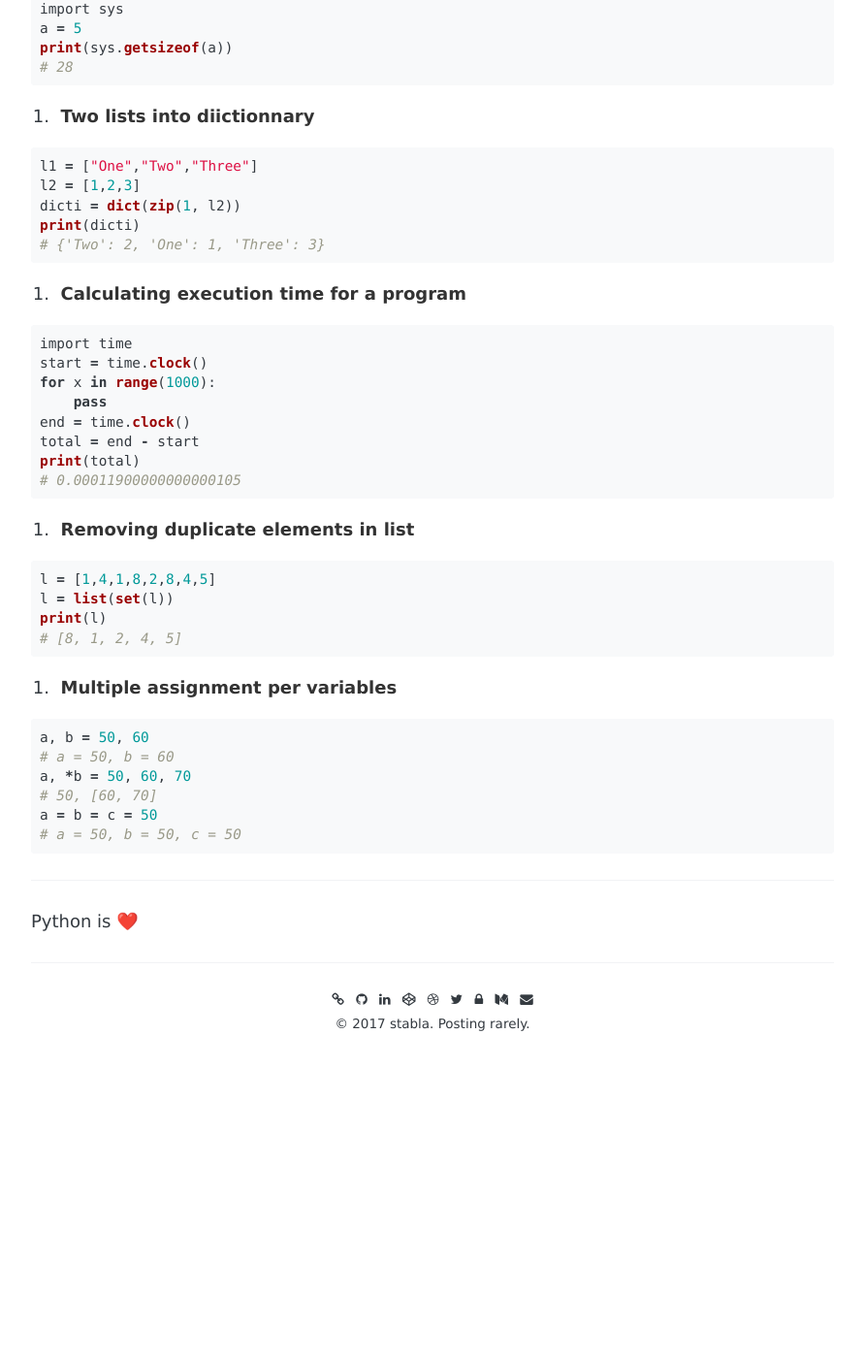
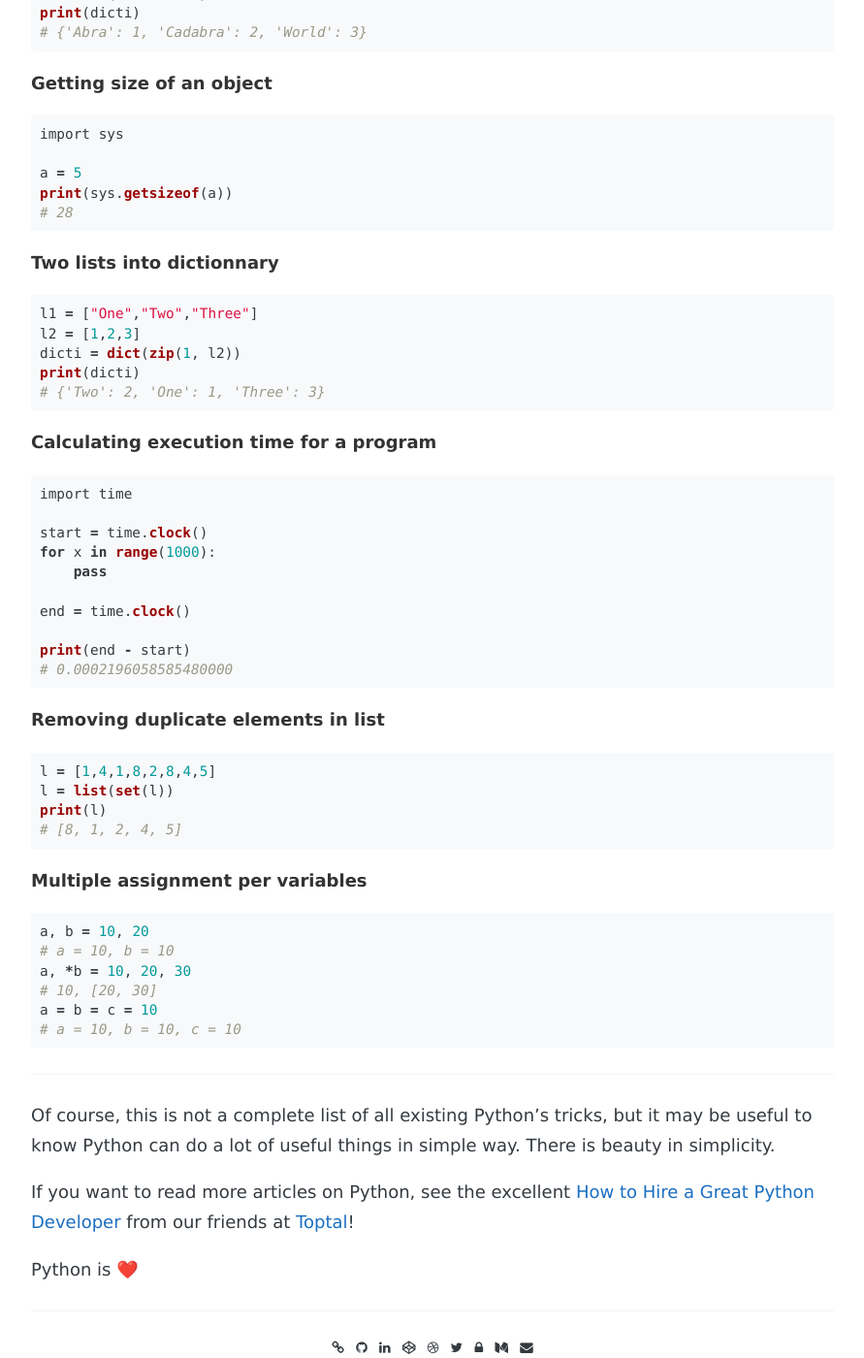
Before and after one commit to stabla/Blog, a Jekyll site: the page built from _posts/2020-10-30-Python-Tips-and-Tricks.md, in a window 1280 px wide and 1400 px high, scrolled down 7554 px. Shown: the whole window at 97% size, without its empty margins (194-1085 px from the left). Built offline with Jekyll 4.4.1, drawn with Linux system fonts in a browser that asks for light colours; nearby versions of some CDN libraries; some web fonts are replaced; before the commit the page ends 8666 px from its top, so only the background shows below that; some of the changed lines change nothing that is shown; some of the changed text lies outside the part shown.

Commit message:
updating article, putting Toptal url

````diff
--- a/_posts/2020-10-30-Python-Tips-and-Tricks.md
+++ b/_posts/2020-10-30-Python-Tips-and-Tricks.md
@@ -15,11 +15,13 @@ Here's a succinct list of tips and tricks in Python.
 
 Python is a powerful and simple language. There's some tricks that exists that we should use instead of reinventing the wheel.
 
-<img src="https://cdn.dribbble.com/users/74401/screenshots/3022594/d-snake1.png" style=" display: block; margin: 0 auto; width: 70%;" alt="Python Tips and Tricks">
+<img src="https://cdn.dribbble.com/users/74401/screenshots/3022594/d-snake1.png" style=" display: block; margin: 0 auto; width: 50%;" alt="Python Tips and Tricks">
+
+The goal is to let you know that exists, and if needed come back on this article to read how to do it. Let's go!
 
 _________________
 
-1.  **Understand your scope**
+**Understand your scope**
 As you should know, scoping in Python is respecting the LEGB rule, which is abbreviation for **L**ocal, **E**nclosing, **G**lobal, Built-in
 
 To make an assignment to a variable in a scope, it has to become local. Therefore, you won't be able to write a variable if it isn't global
@@ -39,7 +41,7 @@ f()
 
 Note bene: using _nonlocal_ keyboard instead of _global_ would work as well.
 
-2.  **Enum (Python 3.4+)**
+**Enum (Python 3.4+)**
 Instead of over-using constants, you use Enum class.
 
 ```python
@@ -57,7 +59,7 @@ print(Color.GREEN)
 # Color.GREEN
 ```
 
-3. **Data Classes (Python 3.7+)**
+**Data Classes (Python 3.7+)**
 
 DRY (Don't repeat yourself). Use data classes, Python will generate spcial methods like __init__ and __repr__ reducing repetition in your code.
 
@@ -95,7 +97,7 @@ rectangle2 = Rectangle2("Blue, 2, 3)
 
 ```
 
-4.  **Pathlib (Python 3.4+)**
+**Pathlib (Python 3.4+)**
 
 The module pathlib is a clean way to intereact with the file system, far better than os.path or the glob module
 
@@ -113,7 +115,7 @@ print(path)
 # threads/sub/sub-sub
 ```
 
-5.  **Type Hints (Python 3.5+)**
+**Type Hints (Python 3.5+)**
 
 Typing is not necessary in Python, but it is useful for develpers after you, or you in few years. It makes your code cleaner and more understable.
 
@@ -128,7 +130,7 @@ Typing is not necessary in Python, but it is useful for develpers after you, or
             return self.width * self.height
 ```
 
-6.  **f-strings (3.6+)**
+**f-strings (3.6+)**
 
 Don't use .fomrat() to print your strings, f-strings is much more convinient and easier to maintain.
 
@@ -147,7 +149,7 @@ print(f"x = {x} and y = {y}.")
 
 ```
 
-7.  **Extendede iterable unpacking (Python 3.0+)**
+**Extendede iterable unpacking (Python 3.0+)**
 
 Using this trick, while unpacking an iterable, you can specify a "catch-all" variable that will be assigned a list of the items not assigned to a regular variable.
 
@@ -160,7 +162,7 @@ print(head, body, tail)
 
 ```
 
-8. **Async IO 5Python 3.4+**
+**Async IO 5Python 3.4+**
 
 The asyncio is a good module to write asynchronous code.
 ```python
@@ -181,7 +183,7 @@ asyncio.un(hello())
 # World
 ```
 
-9.  **Underrscoores in Numeric Literals (Python 3.6+)**
+**Underrscoores in Numeric Literals (Python 3.6+)**
 
 ```python
 
@@ -192,7 +194,7 @@ printf(x, y, x == y)
 
 ```
 
-10. **Swapping Two Variables**
+**Swapping Two Variables**
 
 First idea when you need to swipe variables is to use a temporary variable, and blabla. But there's a better method without use a temporary variable, as such:
 
@@ -212,7 +214,7 @@ a, b = b, a
 # a = 60, b = 50
 ```
 
-11. **Reversing a string**
+**Reversing a string**
 
 In addition of swapping quickly a variable you need (not often, ok) to reverse a string, and it can be done extremely quickly.
 
@@ -222,7 +224,7 @@ rev_string = my_string[::-1]
 # ROT
 ```
 
-12. **Splitting words in a line**
+**Splitting words in a line**
 
 Of course, the old method of using .split() is a good way to do it.
 
@@ -232,13 +234,13 @@ splitted = string.split(' ')
 # ['This', 'is', 'a', 'sentence']
 ```
 
-13. **List of words into a line**
+**List of words into a line**
 
 Imagine you have ['This', 'is', 'a', 'sentence'], what to do?
 
 Use the ```python "".join(string)```
 
-14. **Joining two string using addition operator**
+**Joining two string using addition operator**
 
 ```python
 a = " I think "
@@ -247,7 +249,7 @@ print(a+b)
 # I think Python is great
 ```
 
-15. **More than one conditionnal operators**
+**More than one conditionnal operators**
 
 In contrario of thers programming langage, using mathematically borned notation is accepted in Python :)
 
@@ -255,22 +257,23 @@ In contrario of thers programming langage, using mathematically borned notation
 if ( 1 < a < 20):
 ```
 
-16. **Find most frequent element in a list**
+**Find most frequent element in a list**
 
 ```python
-    list = [1, 2, 3, 2, 2, 1, 1]
-    frequent = max(set(list), key=list.count)
-    # 1
+list = [1, 2, 3, 2, 2, 1, 1]
+frequent = max(set(list), key=list.count)
+# 1
 ```
 
-17. **Count occurence of elements in a list**
+**Count occurence of elements in a list**
 
 ```python
-    from collections import Counter
-    print(Counter(list))
+from collections import Counter
+
+print(Counter(list))
 ```
 
-18. **Repeating the element multiple times**
+**Repeating the element multiple times**
 
 ```python
 my_list = [3]
@@ -278,23 +281,26 @@ my_list = my_list*5
 # [3, 3, 3, 3, 3]
 ```
 
-19. **Using Ternary Operator**
+**Using Ternary Operator**
 
 ```python
 print("Eligible") if age>20 else print("Not Eligible")
 # Eligible
 ```
 
-20. **Rounding with Floor and Ceil**
+**Rounding with Floor and Ceil**
 
 ```python
 import math
+
 my_number = 18.7
 print(math.floor(my_number))
+# 18
 print(math.ceil(my_number))
+# 19
 ```
 
-21. **Function in one line**
+**Function in one line**
 
 ```python
 x = lambda a,b,c : a+b+c
@@ -302,7 +308,7 @@ print(x(10, 20, 30))
 # 60
 ```
 
-22. **Apply function for each element in a list**
+**Apply function for each element in a list**
 
 ```python
 l = ["a", "b"]
@@ -311,7 +317,7 @@ print(list(l))
 # ['a', 'b']
 ```
 
-23. **Lambda functon on each element in a list**
+**Lambda functon on each element in a list**
 
 ```python
 l = [1, 2, 3, 4, 5]
@@ -320,7 +326,7 @@ print(list(nl))
 # [1, 4, 9, 16, 25]
 ```
 
-24. **Return multiple values from a function**
+**Return multiple values from a function**
 ```python
 def function(n):
     return 1,2,3,4
@@ -329,7 +335,7 @@ print(a,b,c,d)
 # 1 2 3 4
 ```
 
-25. **Filtering the values using filter function**
+**Filtering the values using filter function**
 
 ```python
 def eligibility(age):
@@ -339,26 +345,27 @@ age = filter(eligibility, list_of_age)print(list(age))
 # [24, 27, 33, 30, 26, 25]
 ```
 
-26. **Merging two dictionnaries**
+**Merging two dictionnaries**
 
 ```python
-d1 = {'One':1, 'Two':2}
-d2 = {'Two':2, 'Three':3}
+d1 = {'Abra':1, 'Cadabra':2}
+d2 = {'Cadabra':2, 'World':3}
 dicti = {**d1, **d2}
 print(dicti)
-# {'One': 1, 'Two': 2, 'Three': 3}
+# {'Abra': 1, 'Cadabra': 2, 'World': 3}
 ```
 
-27. **Getting size of an object**
+**Getting size of an object**
 
 ```python
 import sys
+
 a = 5
 print(sys.getsizeof(a))
 # 28
 ```
 
-28. **Two lists into diictionnary**
+**Two lists into dictionnary**
 
 ```python
 l1 = ["One","Two","Three"]
@@ -368,20 +375,22 @@ print(dicti)
 # {'Two': 2, 'One': 1, 'Three': 3}
 ```
 
-29. **Calculating execution time for a program**
+**Calculating execution time for a program**
 
 ```python
 import time
+
 start = time.clock()
 for x in range(1000):
     pass
+
 end = time.clock()
-total = end - start
-print(total)
-# 0.00011900000000000105
+
+print(end - start)
+# 0.0002196058585480000
 ```
 
-30. **Removing duplicate elements in list**
+**Removing duplicate elements in list**
 
 ```python
 l = [1,4,1,8,2,8,4,5]
@@ -390,16 +399,20 @@ print(l)
 # [8, 1, 2, 4, 5]
 ```
 
-31. **Multiple assignment per variables**
+**Multiple assignment per variables**
 
 ```python
-a, b = 50, 60
-# a = 50, b = 60
-a, *b = 50, 60, 70
-# 50, [60, 70]
-a = b = c = 50
-# a = 50, b = 50, c = 50
+a, b = 10, 20
+# a = 10, b = 10
+a, *b = 10, 20, 30
+# 10, [20, 30]
+a = b = c = 10
+# a = 10, b = 10, c = 10
 ```
 _________________
 
+Of course, this is not a complete list of all existing Python's tricks, but it may be useful to know Python can do a lot of useful things in simple way. There is beauty in simplicity.
+
+If you want to read more articles on Python, see the excellent [How to Hire a Great Python Developer](https://www.toptal.com/python#hiring-guide) from our friends at [Toptal](https://www.toptal.com/)!
+
 Python is ❤️
````
